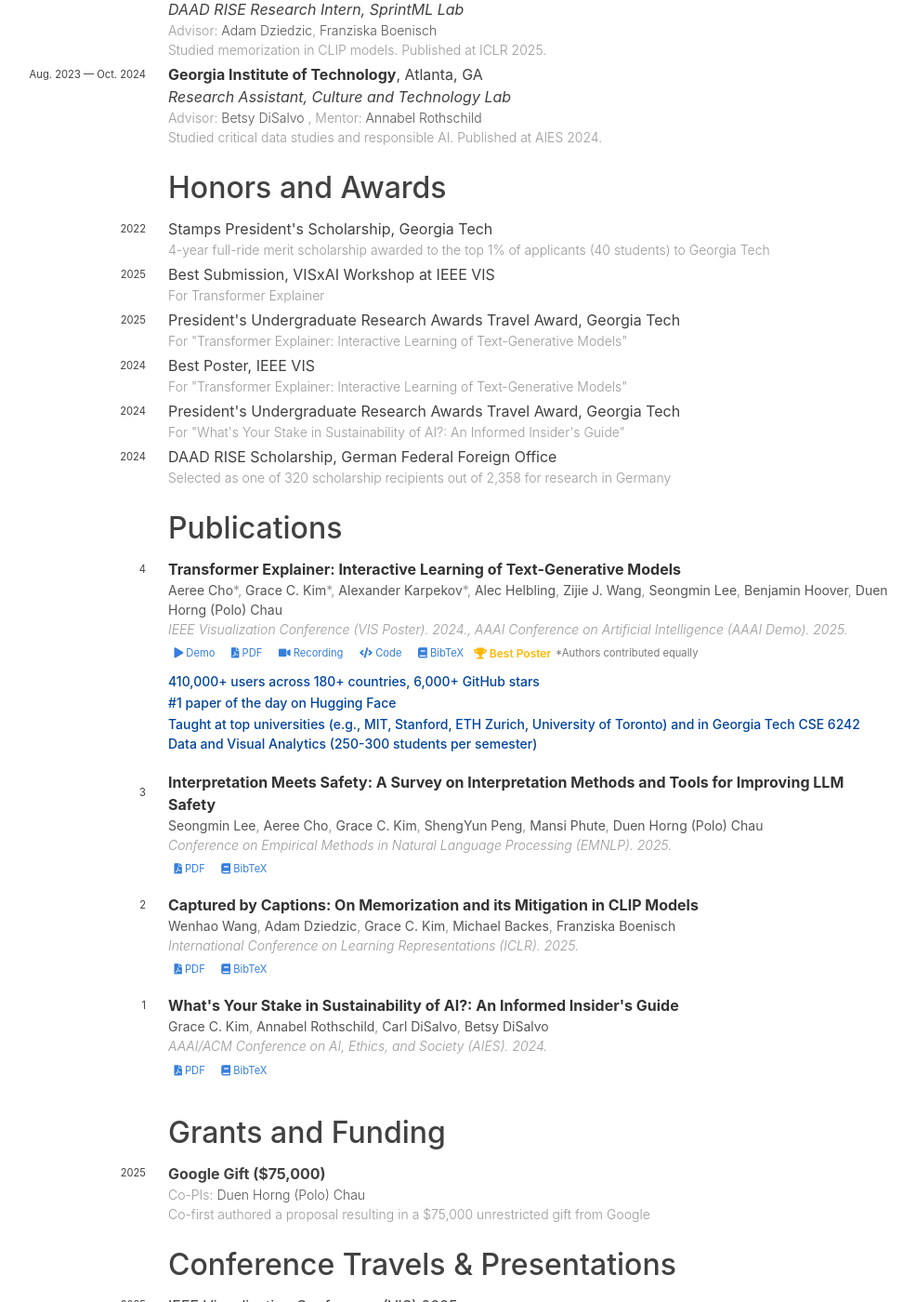
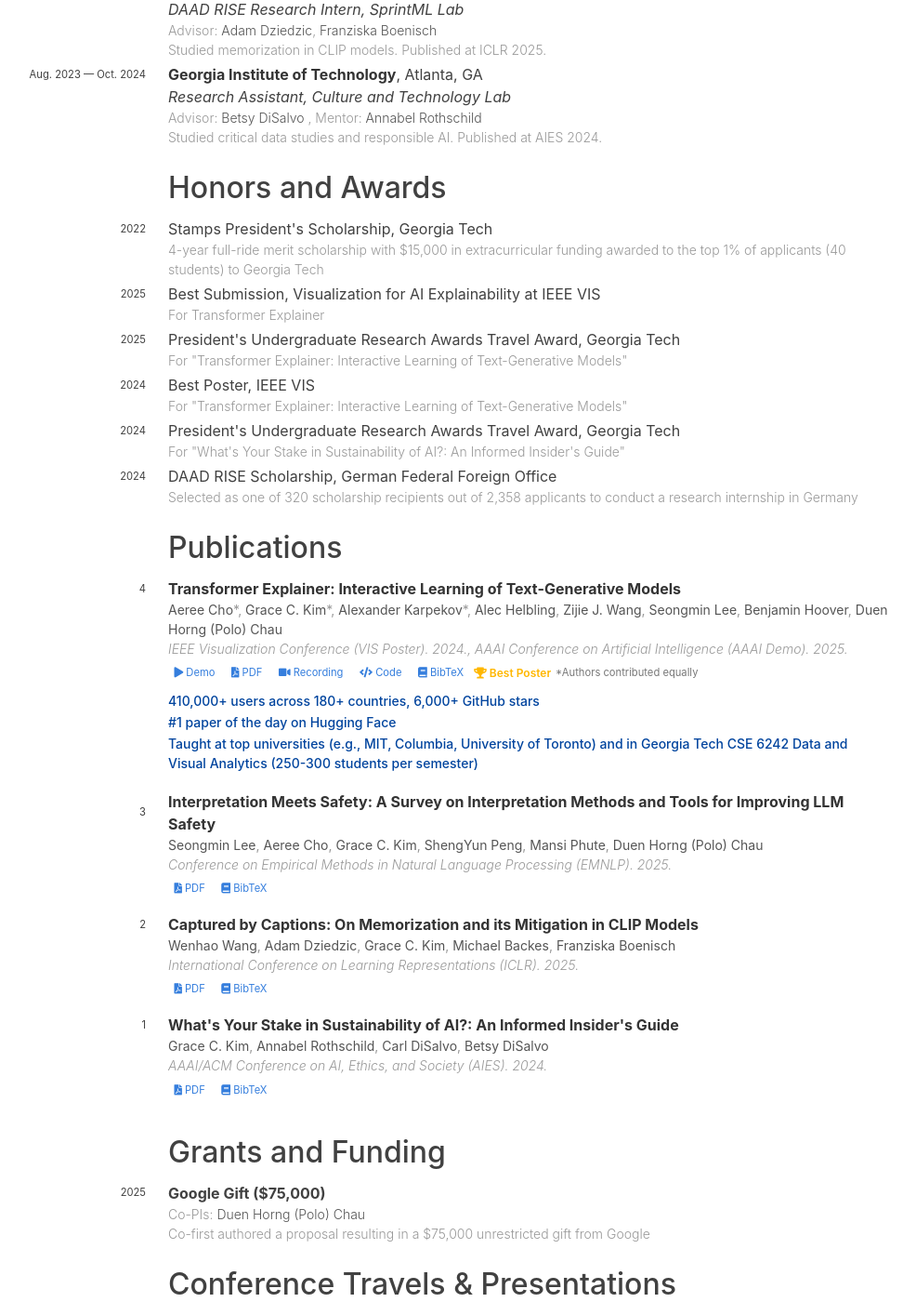
Before and after one commit to gracekimcy/gracekimcy.github.io, a Jekyll site: the page built from cv.md, in a window 1280 px wide and 1400 px high, scrolled down 967 px. Shown: the whole window at 93% size, without its empty margins (151-1137 px from the left). Built offline with Jekyll 4.4.1, drawn with Linux system fonts in a browser that asks for light colours; nearby versions of some CDN libraries; some web fonts are replaced.

Commit message:
update cv

```diff
--- a/_data/awards.yaml
+++ b/_data/awards.yaml
@@ -1,8 +1,8 @@
 - name: "Stamps President's Scholarship, Georgia Tech"
-  description: 4-year full-ride merit scholarship awarded to the top 1% of applicants (40 students) to Georgia Tech
+  description: 4-year full-ride merit scholarship with $15,000 in extracurricular funding awarded to the top 1% of applicants (40 students) to Georgia Tech
   year: 2022
 
-- name: "Best Submission, VISxAI Workshop at IEEE VIS"
+- name: "Best Submission, Visualization for AI Explainability at IEEE VIS"
   description: 'For Transformer Explainer'
   year: 2025
 
@@ -19,7 +19,7 @@
   year: 2024
 
 - name: "DAAD RISE Scholarship, German Federal Foreign Office"
-  description: Selected as one of 320 scholarship recipients out of 2,358 for research in Germany
+  description: Selected as one of 320 scholarship recipients out of 2,358 applicants to conduct a research internship in Germany
   year: 2024
 
 # - name: Best Paper, Honorable Mention at ACM CHI Conference
--- a/_posts/papers/2025-06-06-transformerexplainer.md
+++ b/_posts/papers/2025-06-06-transformerexplainer.md
@@ -29,7 +29,7 @@ award: Best Poster
 stats:
   - "410,000+ users across 180+ countries, 6,000+ GitHub stars"
   - "#1 paper of the day on Hugging Face"
-  - Taught at top universities (e.g., MIT, Stanford, ETH Zurich, University of Toronto) and in Georgia Tech CSE 6242 Data and Visual Analytics (250-300 students per semester)
+  - Taught at top universities (e.g., MIT, Columbia, University of Toronto) and in Georgia Tech CSE 6242 Data and Visual Analytics (250-300 students per semester)
 selected: false
 figure: /images/papers/24-transformer-explainer.gif
 image: /images/papers/24-transformer-explainer.gif
```
